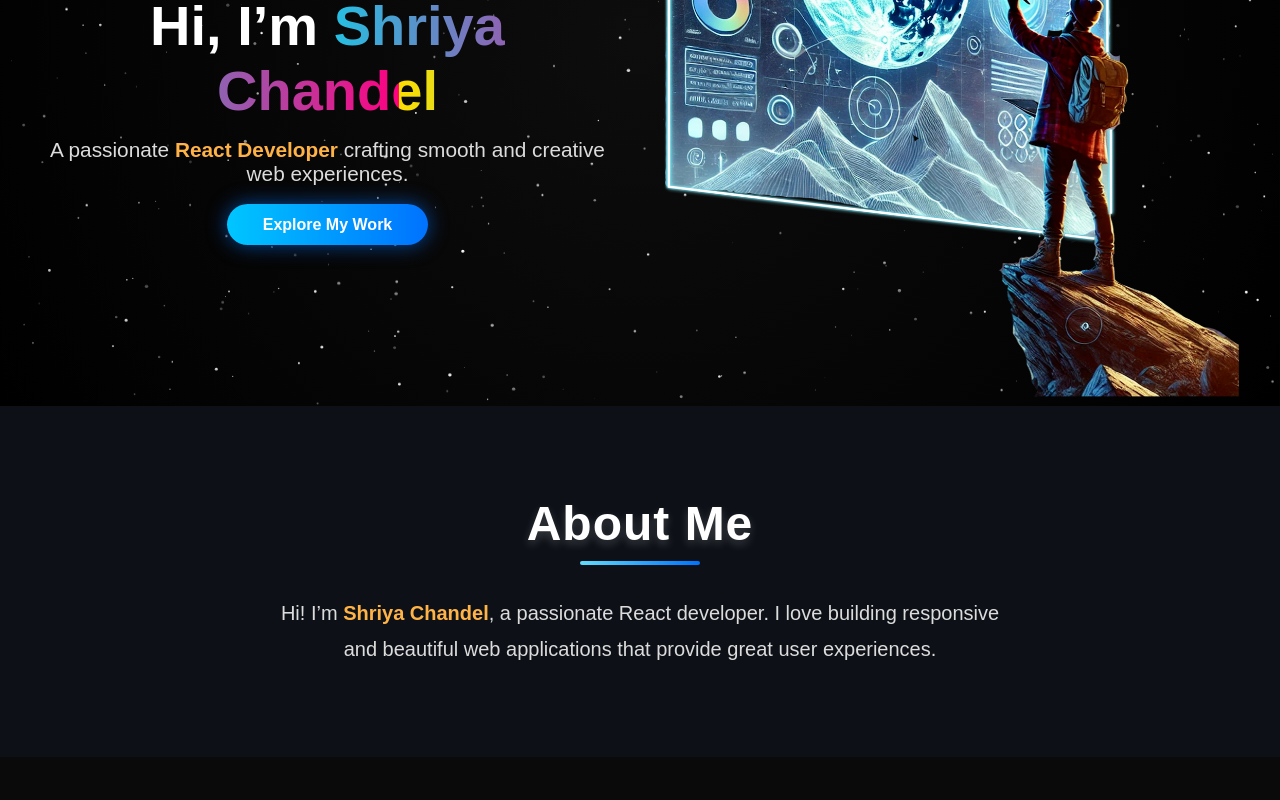
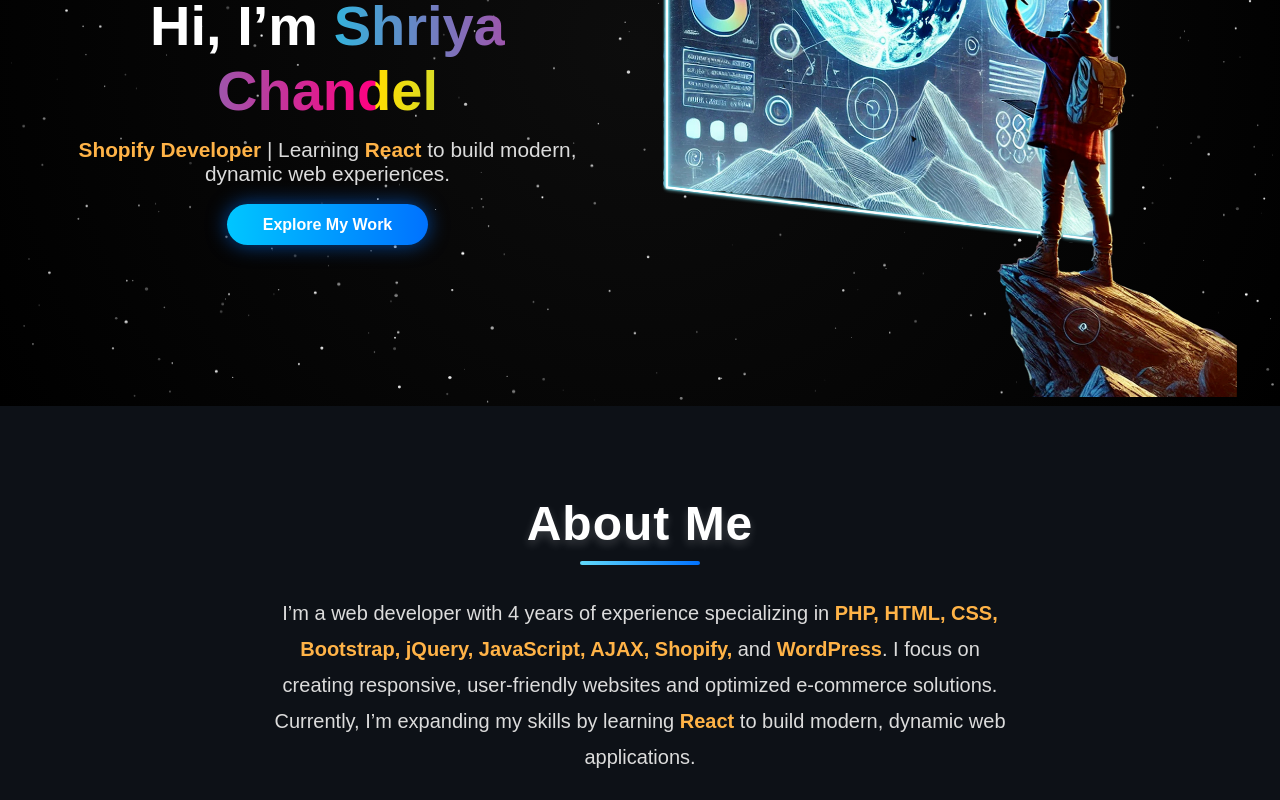
Before and after one commit to shriyachandel/portfolio, a React (Create React App) app: page / in a window 1280 px wide. Shown: the part 320-1120 px from the top of the page. Built offline with nearby package versions, Linux system fonts and the light colour scheme.

Commit message:
updated hero adn about section

```diff
--- a/src/components/About.js
+++ b/src/components/About.js
@@ -7,8 +7,11 @@
       <div className="about-container">
         <h2 className="about-heading">About Me</h2>
         <p>
-          Hi! I’m <span className="highlight">Shriya Chandel</span>, a passionate React developer.
-          I love building responsive and beautiful web applications that provide great user experiences.
+          I’m a web developer with 4 years of experience specializing in
+          <span className="highlight"> PHP, HTML, CSS, Bootstrap, jQuery, JavaScript, AJAX, Shopify, </span>
+          and <span className="highlight"> WordPress</span>. I focus on creating responsive, user-friendly
+          websites and optimized e-commerce solutions. Currently, I’m expanding my skills by learning
+          <span className="highlight"> React</span> to build modern, dynamic web applications.
         </p>
       </div>
     </section>
--- a/src/components/Hero.js
+++ b/src/components/Hero.js
@@ -76,8 +76,7 @@
             Hi, I’m <span className="glow-text">Shriya Chandel</span>
           </h1>
           <p className="subtitle">
-            A passionate <span>React Developer</span> crafting smooth and
-            creative web experiences.
+            <span>Shopify Developer</span> | Learning <span>React</span> to build modern, dynamic web experiences.
           </p>
           <a href="#projects" className="hero-btn">
             Explore My Work
```
